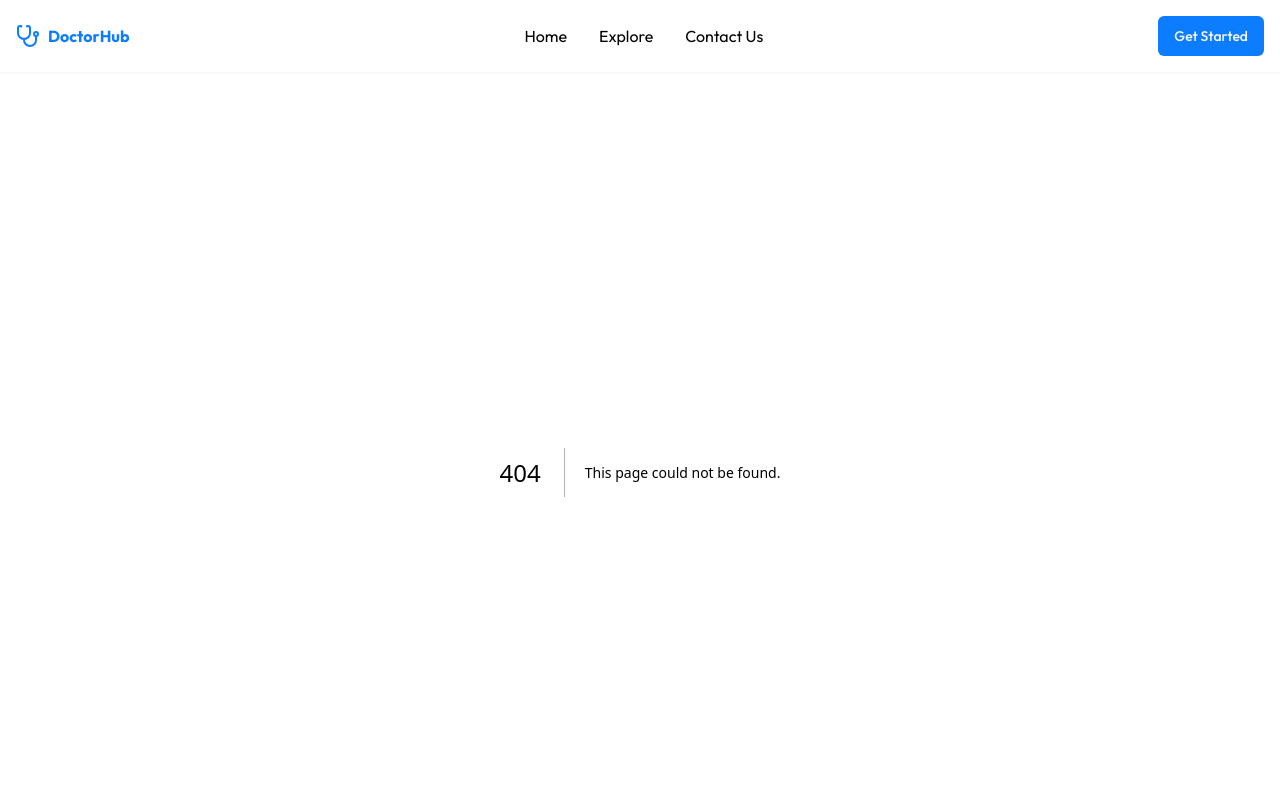
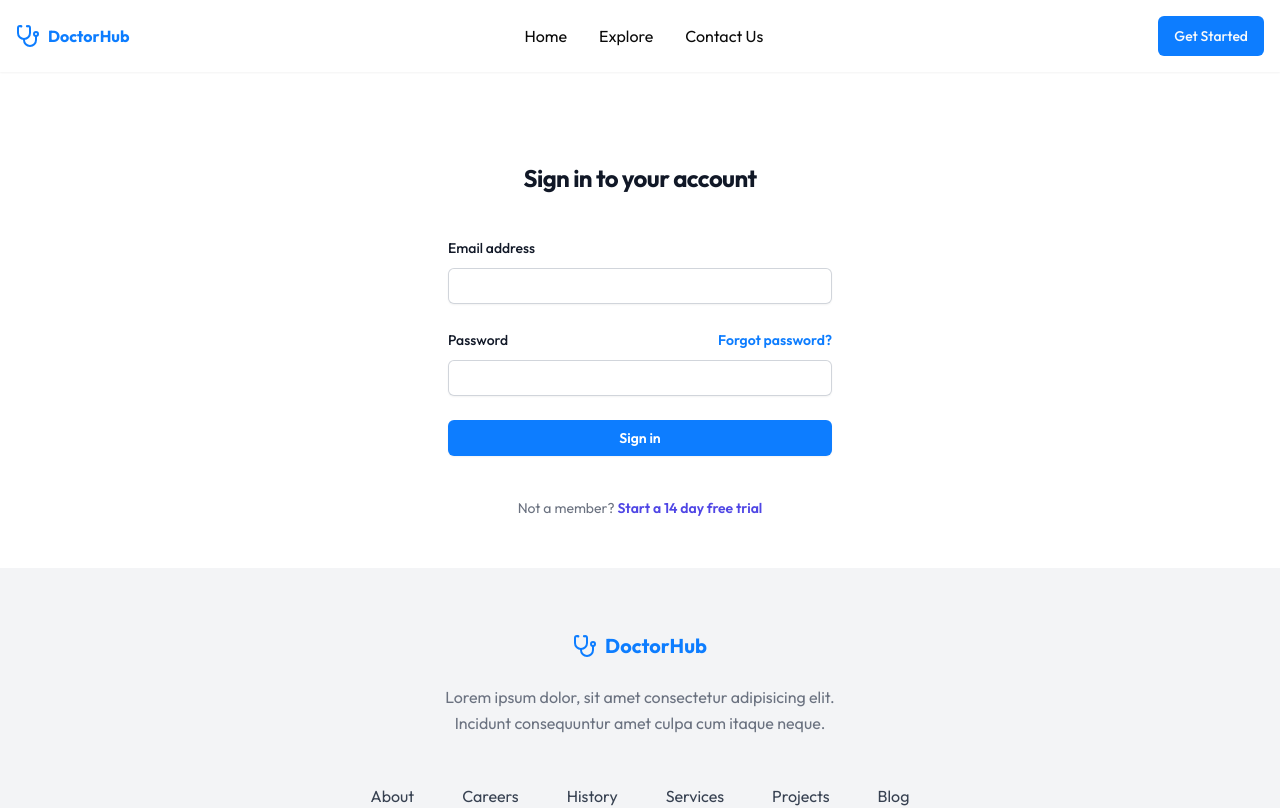
Before and after one commit to FaridAmimri/doctorhub, a Next.js app: page /login in a window 1280 px wide. Before the commit this address had no page. Shown: the top 808 px of the page. Built offline with nearby package versions, Linux system fonts and the light colour scheme.

Commit message:
Design Login Page + i next-auth

```diff
--- a/package.json
+++ b/package.json
@@ -18,6 +18,7 @@
     "cmdk": "^0.2.1",
     "lucide-react": "^0.331.0",
     "next": "14.1.0",
+    "next-auth": "^4.24.7",
     "react": "^18",
     "react-dom": "^18",
     "tailwind-merge": "^2.2.1",
--- /dev/null
+++ b/src/_components/AuthProvider.tsx
@@ -0,0 +1,15 @@
+/** @format */
+
+'use client'
+
+import { SessionProvider } from 'next-auth/react'
+
+type Props = {
+  children: React.ReactNode
+}
+
+const AuthProvider = ({ children }: Props) => {
+  return <SessionProvider>{children}</SessionProvider>
+}
+
+export default AuthProvider
--- /dev/null
+++ b/src/app/(route)/login/page.tsx
@@ -0,0 +1,88 @@
+/** @format */
+
+import Image from 'next/image'
+
+const LoginPage = () => {
+  return (
+    <div className='flex min-h-full flex-1 flex-col justify-center px-6 py-12 lg:px-8'>
+      <div className='sm:mx-auto sm:w-full sm:max-w-sm'>
+        <h2 className='mt-10 text-center text-2xl font-bold leading-9 tracking-tight text-gray-900'>
+          Sign in to your account
+        </h2>
+      </div>
+
+      <div className='mt-10 sm:mx-auto sm:w-full sm:max-w-sm'>
+        <form className='space-y-6' action='#' method='POST'>
+          <div>
+            <label
+              htmlFor='email'
+              className='block text-sm font-medium leading-6 text-gray-900'
+            >
+              Email address
+            </label>
+            <div className='mt-2'>
+              <input
+                id='email'
+                name='email'
+                type='email'
+                autoComplete='email'
+                required
+                className='block w-full rounded-md border-0 py-1.5 text-gray-900 shadow-sm ring-1 ring-inset ring-gray-300 placeholder:text-gray-400 focus:ring-2 focus:ring-inset focus:ring-primary outline-none sm:text-sm sm:leading-6'
+              />
+            </div>
+          </div>
+
+          <div>
+            <div className='flex items-center justify-between'>
+              <label
+                htmlFor='password'
+                className='block text-sm font-medium leading-6 text-gray-900'
+              >
+                Password
+              </label>
+              <div className='text-sm'>
+                <a
+                  href='#'
+                  className='font-semibold text-primary hover:text-indigo-500'
+                >
+                  Forgot password?
+                </a>
+              </div>
+            </div>
+            <div className='mt-2'>
+              <input
+                id='password'
+                name='password'
+                type='password'
+                autoComplete='current-password'
+                required
+                className='block w-full rounded-md border-0 py-1.5 text-gray-900 shadow-sm ring-1 ring-inset ring-gray-300 placeholder:text-gray-400 focus:ring-2 focus:ring-inset focus:ring-primary outline-none sm:text-sm sm:leading-6'
+              />
+            </div>
+          </div>
+
+          <div>
+            <button
+              type='submit'
+              className='flex w-full justify-center rounded-md bg-primary px-3 py-1.5 text-sm font-semibold leading-6 text-white shadow-sm hover:bg-indigo-500 focus-visible:outline focus-visible:outline-2 focus-visible:outline-offset-2 focus-visible:outline-indigo-600'
+            >
+              Sign in
+            </button>
+          </div>
+        </form>
+
+        <p className='mt-10 text-center text-sm text-gray-500'>
+          Not a member?{' '}
+          <a
+            href='#'
+            className='font-semibold leading-6 text-indigo-600 hover:text-indigo-500'
+          >
+            Start a 14 day free trial
+          </a>
+        </p>
+      </div>
+    </div>
+  )
+}
+
+export default LoginPage
--- a/src/app/layout.tsx
+++ b/src/app/layout.tsx
@@ -4,8 +4,9 @@ import type { Metadata } from 'next'
 import { Outfit } from 'next/font/google'
 import './globals.css'
 import Header from '@/_components/Header'
+import Footer from '@/_components/Footer'
+import AuthProvider from '@/_components/AuthProvider'
 import QueryProvider from '@/_components/QueryProvider'
-import Footer from '@/_components/Footer'
 
 const outfit = Outfit({ subsets: ['latin'] })
 
@@ -22,11 +23,13 @@ export default function RootLayout({
   return (
     <html lang='en'>
       <body className={outfit.className}>
-        <QueryProvider>
-          <Header />
-          {children}
-          <Footer />
-        </QueryProvider>
+        <AuthProvider>
+          <QueryProvider>
+            <Header />
+            {children}
+            <Footer />
+          </QueryProvider>
+        </AuthProvider>
       </body>
     </html>
   )
```
Also changed, not shown: 1 other file (tests, documents, lock files or other folders).
